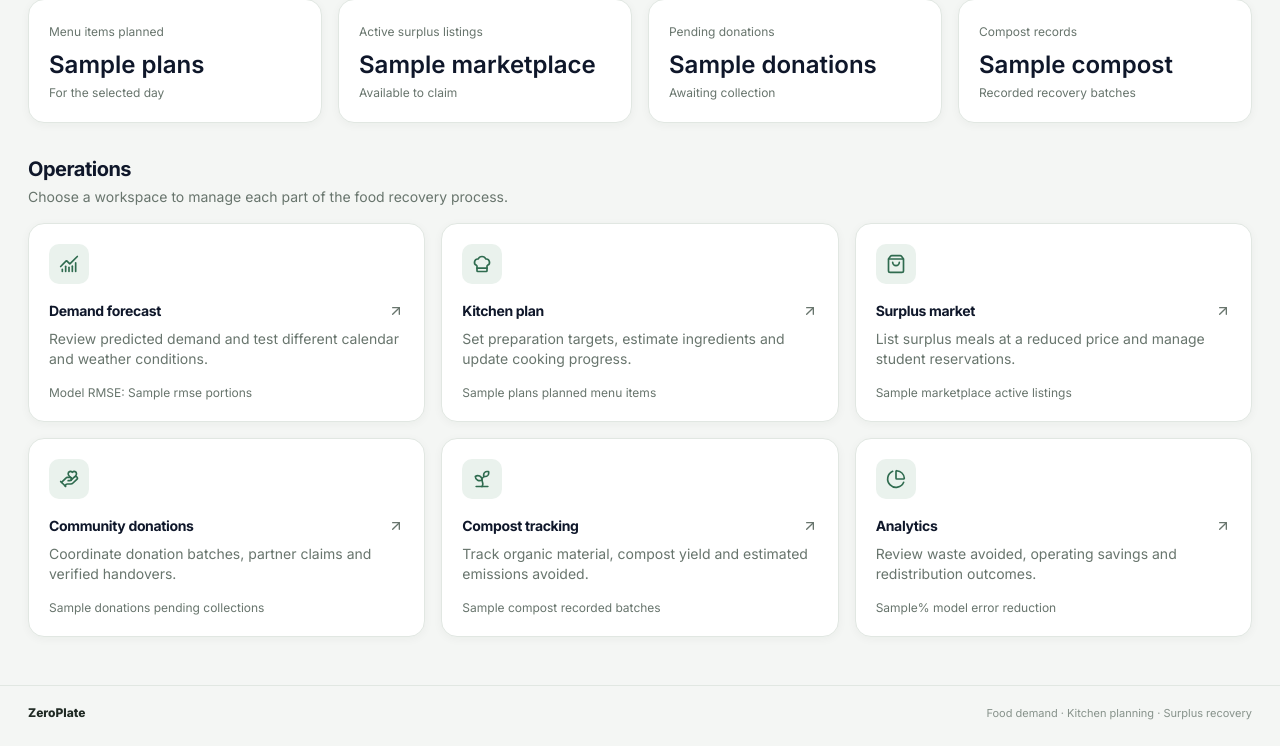
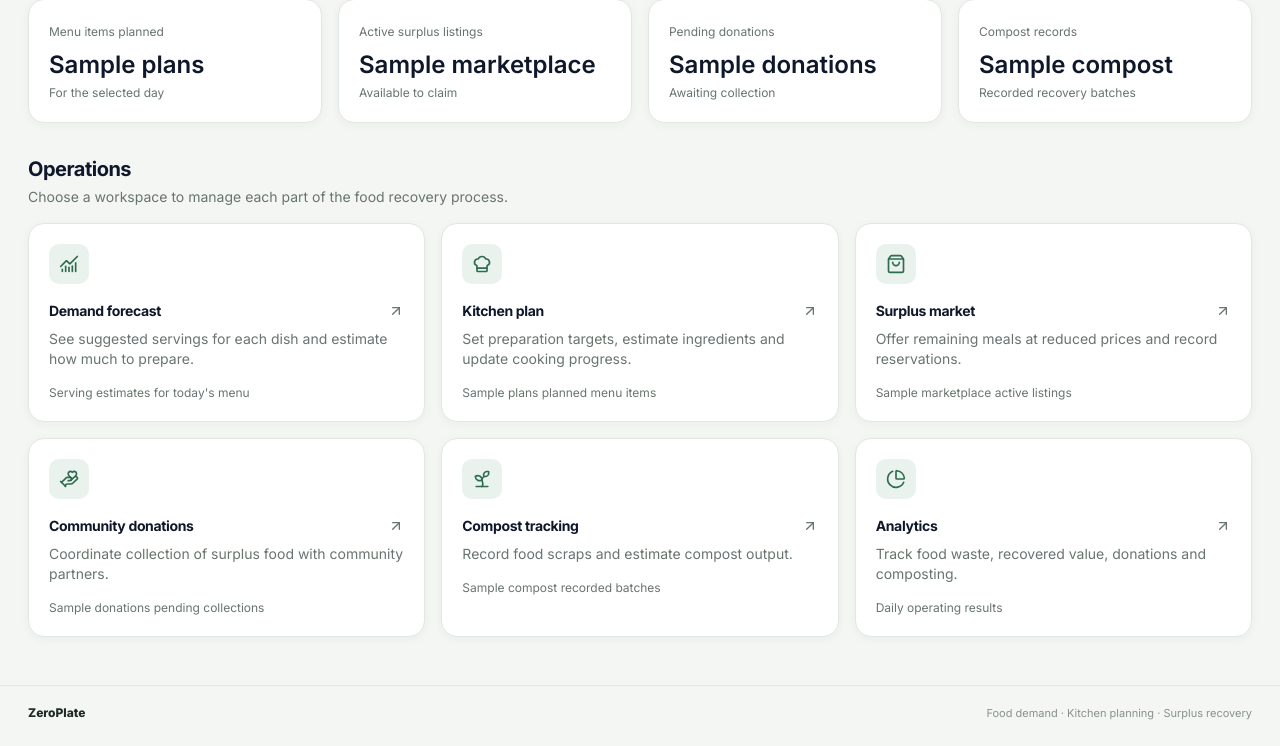
Before and after one commit to vyasy56-afk/ZeroPlate, a Flask app: template app/templates/index.html in a window 1280 px wide. Shown: the part 340-1086 px from the top of the page. Run offline with Flask 3, Linux system fonts and the light colour scheme; the template is opened without the code that fills it: most values are stand-ins (such as "Sample title", 1, 10 or a date in 2020); some libraries are stand-ins or nearby versions.

Commit message:
Remove model metrics and make overview cards describe customer tasks

```diff
--- a/app/templates/index.html
+++ b/app/templates/index.html
@@ -54,8 +54,8 @@
                     <h3 class="font-semibold text-slate-900">Demand forecast</h3>
                     <i data-lucide="arrow-up-right" class="w-4 h-4 text-slate-400"></i>
                 </div>
-                <p class="text-sm text-slate-500 mt-2">Review predicted demand and test different calendar and weather conditions.</p>
-                <span class="block text-xs text-slate-500 mt-4">Model RMSE: {{ metrics.models['Gradient Boosting Regressor'].rmse }} portions</span>
+                <p class="text-sm text-slate-500 mt-2">See suggested servings for each dish and estimate how much to prepare.</p>
+                <span class="block text-xs text-slate-500 mt-4">Serving estimates for today's menu</span>
             </a>
 
             <a href="/production" class="glass-card app-module-card p-5">
@@ -74,7 +74,7 @@
                     <h3 class="font-semibold text-slate-900">Surplus market</h3>
                     <i data-lucide="arrow-up-right" class="w-4 h-4 text-slate-400"></i>
                 </div>
-                <p class="text-sm text-slate-500 mt-2">List surplus meals at a reduced price and manage student reservations.</p>
+                <p class="text-sm text-slate-500 mt-2">Offer remaining meals at reduced prices and record reservations.</p>
                 <span class="block text-xs text-slate-500 mt-4">{{ counts.marketplace }} active listings</span>
             </a>
 
@@ -84,7 +84,7 @@
                     <h3 class="font-semibold text-slate-900">Community donations</h3>
                     <i data-lucide="arrow-up-right" class="w-4 h-4 text-slate-400"></i>
                 </div>
-                <p class="text-sm text-slate-500 mt-2">Coordinate donation batches, partner claims and verified handovers.</p>
+                <p class="text-sm text-slate-500 mt-2">Coordinate collection of surplus food with community partners.</p>
                 <span class="block text-xs text-slate-500 mt-4">{{ counts.donations }} pending collections</span>
             </a>
 
@@ -94,7 +94,7 @@
                     <h3 class="font-semibold text-slate-900">Compost tracking</h3>
                     <i data-lucide="arrow-up-right" class="w-4 h-4 text-slate-400"></i>
                 </div>
-                <p class="text-sm text-slate-500 mt-2">Track organic material, compost yield and estimated emissions avoided.</p>
+                <p class="text-sm text-slate-500 mt-2">Record food scraps and estimate compost output.</p>
                 <span class="block text-xs text-slate-500 mt-4">{{ counts.compost }} recorded batches</span>
             </a>
 
@@ -104,8 +104,8 @@
                     <h3 class="font-semibold text-slate-900">Analytics</h3>
                     <i data-lucide="arrow-up-right" class="w-4 h-4 text-slate-400"></i>
                 </div>
-                <p class="text-sm text-slate-500 mt-2">Review waste avoided, operating savings and redistribution outcomes.</p>
-                <span class="block text-xs text-slate-500 mt-4">{{ metrics.rmse_improvement_vs_baseline_pct }}% model error reduction</span>
+                <p class="text-sm text-slate-500 mt-2">Track food waste, recovered value, donations and composting.</p>
+                <span class="block text-xs text-slate-500 mt-4">Daily operating results</span>
             </a>
         </div>
     </section>
```
